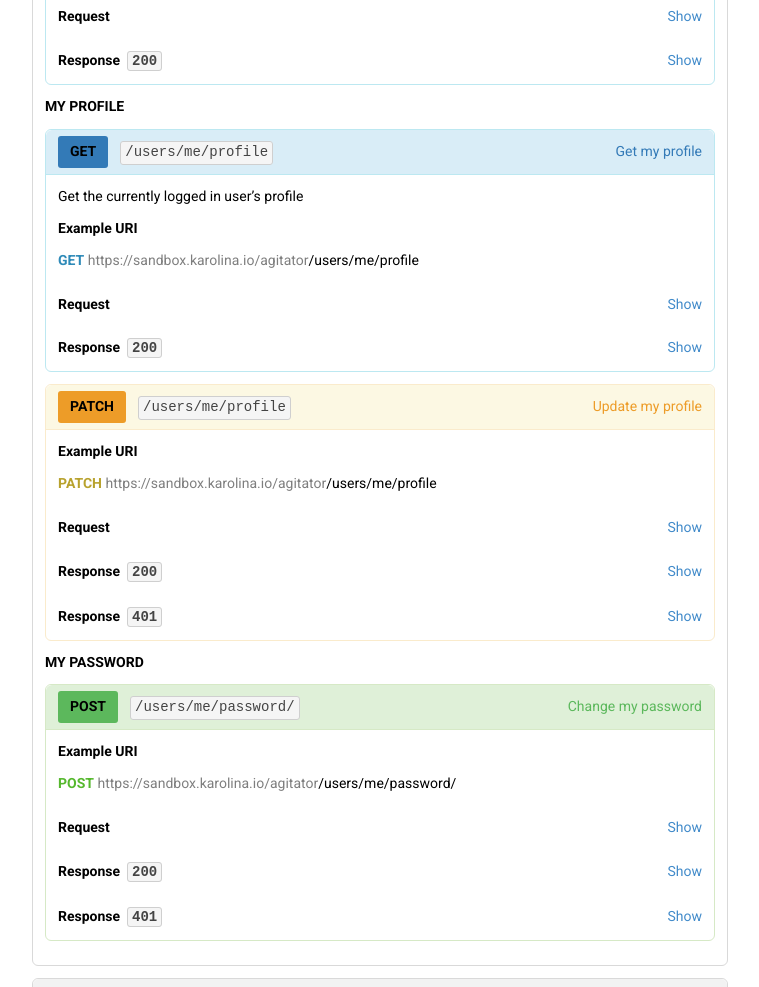
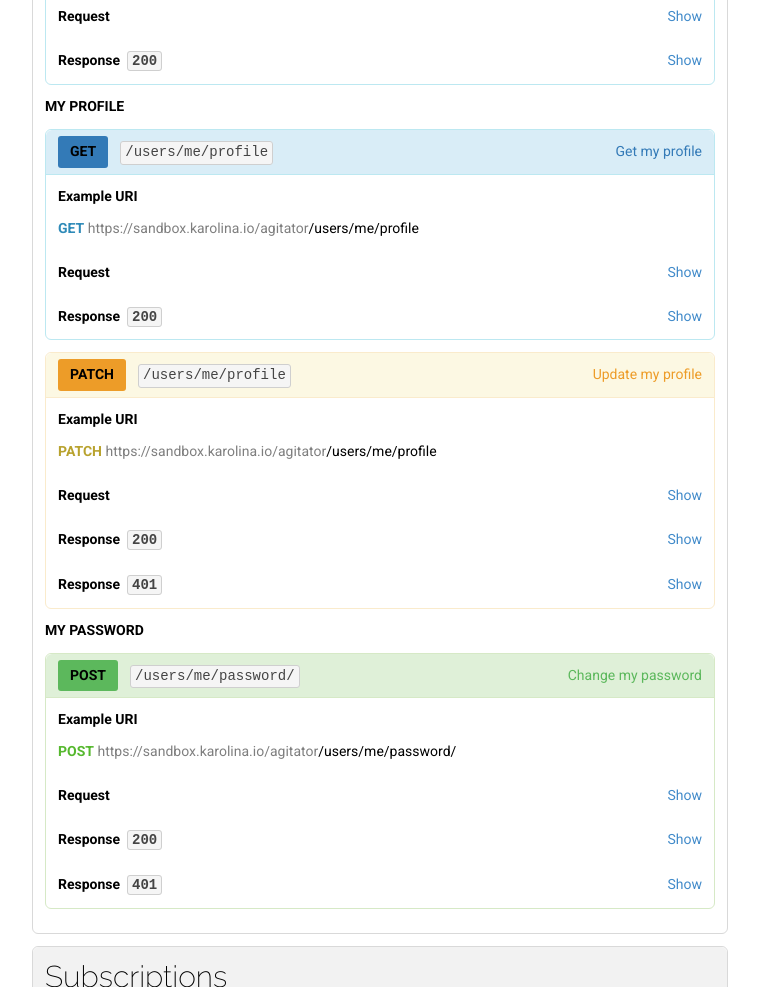
Before and after one commit to arnarfjodur/agitator-docs, a plain HTML site: page api_reference.html in a window 1280 px wide. Shown: the part 8710-9697 px from the top of the page, without its empty margins (382-1141 px from the left). Drawn offline with Linux system fonts and the light colour scheme.

Commit message:
Api reference

```diff
--- a/api_reference.html
+++ b/api_reference.html
@@ -381,8 +381,7 @@ if the payment was successful, cancelled or failed. How this is handled may depe
     "<span class="hljs-attribute">short_description</span>": <span class="hljs-value"><span class="hljs-string">"A professor of applied sciences"</span></span>,
     "<span class="hljs-attribute">long_description</span>": <span class="hljs-value"><span class="hljs-string">"&lt;h1&gt;This is who I am&lt;/h1&gt;"</span>
   </span>}
-</span>}</code></pre><div style="height: 1px;"></div></div></div></div></div><div id="users-my-profile" class="resource"><h3 class="resource-heading">My profile <a href="#users-my-profile" class="permalink">&nbsp;&para;</a></h3><div id="users-my-profile-get" class="action get"><h4 class="action-heading"><div class="name">Get my profile</div><a href="#users-my-profile-get" class="method get">GET</a><code class="uri">/users/me/profile</code></h4><p>Get the currently logged in user’s profile</p>
-<h4>Example URI</h4><div class="definition"><span class="method get">GET</span>&nbsp;<span class="uri"><span class="hostname">https://sandbox.karolina.io/agitator</span>/users/me/profile</span></div><div class="title"><strong>Request</strong><div class="collapse-button"><span class="close">Hide</span><span class="open">Show</span></div></div><div class="collapse-content"><div class="inner"><h5>Headers</h5><pre><code><span class="hljs-attribute">Content-Type</span>: <span class="hljs-string">application/json</span></code></pre><div style="height: 1px;"></div></div></div><div class="title"><strong>Response&nbsp;&nbsp;<code>200</code></strong><div class="collapse-button"><span class="close">Hide</span><span class="open">Show</span></div></div><div class="collapse-content"><div class="inner"><h5>Headers</h5><pre><code><span class="hljs-attribute">Content-Type</span>: <span class="hljs-string">application/json</span></code></pre><div style="height: 1px;"></div><h5>Body</h5><pre><code>{
+</span>}</code></pre><div style="height: 1px;"></div></div></div></div></div><div id="users-my-profile" class="resource"><h3 class="resource-heading">My profile <a href="#users-my-profile" class="permalink">&nbsp;&para;</a></h3><div id="users-my-profile-get" class="action get"><h4 class="action-heading"><div class="name">Get my profile</div><a href="#users-my-profile-get" class="method get">GET</a><code class="uri">/users/me/profile</code></h4><h4>Example URI</h4><div class="definition"><span class="method get">GET</span>&nbsp;<span class="uri"><span class="hostname">https://sandbox.karolina.io/agitator</span>/users/me/profile</span></div><div class="title"><strong>Request</strong><div class="collapse-button"><span class="close">Hide</span><span class="open">Show</span></div></div><div class="collapse-content"><div class="inner"><h5>Headers</h5><pre><code><span class="hljs-attribute">Content-Type</span>: <span class="hljs-string">application/json</span></code></pre><div style="height: 1px;"></div></div></div><div class="title"><strong>Response&nbsp;&nbsp;<code>200</code></strong><div class="collapse-button"><span class="close">Hide</span><span class="open">Show</span></div></div><div class="collapse-content"><div class="inner"><h5>Headers</h5><pre><code><span class="hljs-attribute">Content-Type</span>: <span class="hljs-string">application/json</span></code></pre><div style="height: 1px;"></div><h5>Body</h5><pre><code>{
   "<span class="hljs-attribute">profile</span>": <span class="hljs-value">{
     "<span class="hljs-attribute">first_name</span>": <span class="hljs-value"><span class="hljs-string">"John"</span></span>,
     "<span class="hljs-attribute">last_name</span>": <span class="hljs-value"><span class="hljs-string">"Smith"</span></span>,
```
